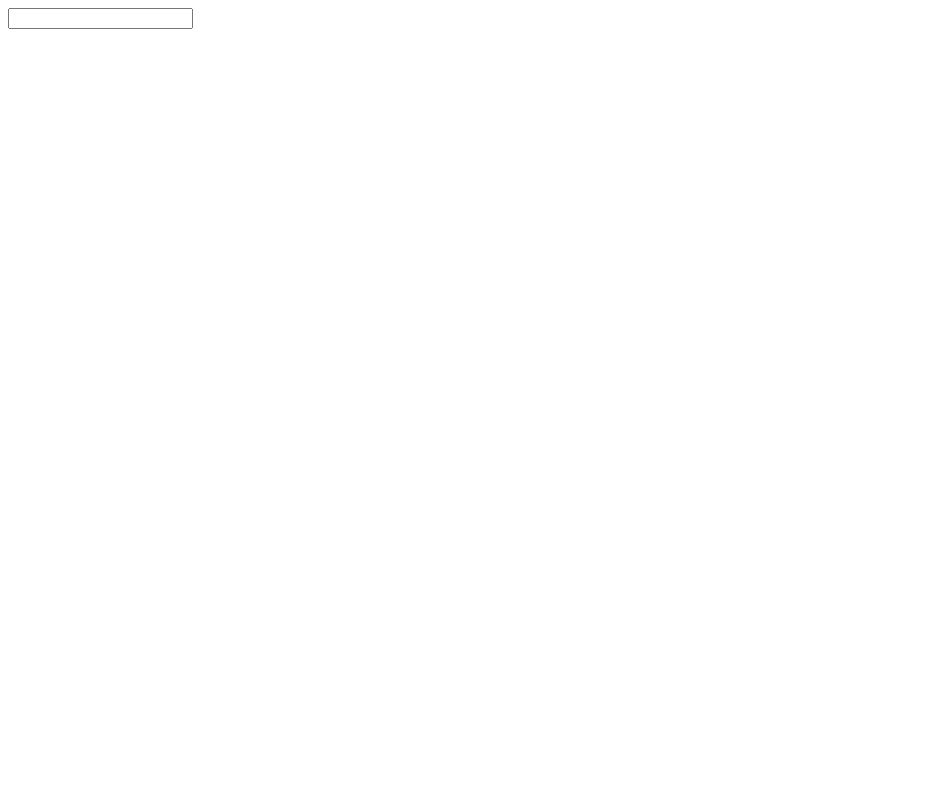
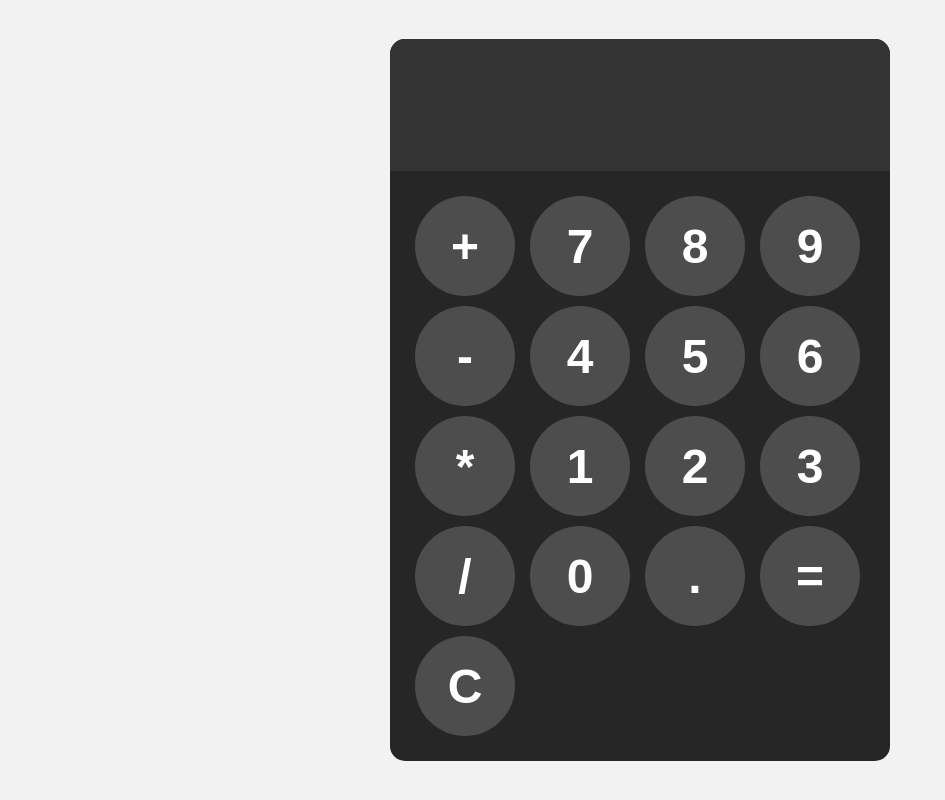
Before and after one commit to gxstavomiguel/calculator, a plain HTML site: page index.html in a window 1280 px wide. Shown: the whole page, without its empty margins (0-945 px from the left). Drawn offline with Linux system fonts and the light colour scheme.

Commit message:
Estilizando a calculadora

```diff
--- a/index.html
+++ b/index.html
@@ -11,7 +11,23 @@
     <div id="calculator">
         <input id="display" readonly>
         <div id="keys">
-
+            <button onClick="appendToDisplay('+')" class="operator-btn">+</button>
+            <button onClick="appendToDisplay('7')">7</button>
+            <button onClick="appendToDisplay('8')">8</button>
+            <button onClick="appendToDisplay('9')">9</button>
+            <button onClick="appendToDisplay('-')" operator-btn>-</button>
+            <button onClick="appendToDisplay('4')">4</button>
+            <button onClick="appendToDisplay('5')">5</button>
+            <button onClick="appendToDisplay('6')">6</button>
+            <button onClick="appendToDisplay('*')" operator-btn>*</button>
+            <button onClick="appendToDisplay('1')">1</button>
+            <button onClick="appendToDisplay('2')">2</button>
+            <button onClick="appendToDisplay('3')">3</button>
+            <button onClick="appendToDisplay('/')" operator-btn>/</button>
+            <button onClick="appendToDisplay('0')">0</button>
+            <button onClick="appendToDisplay('.')">.</button>
+            <button onClick="calculate()">=</button>
+            <button onClick="clearDisplay()" operator-btn>C</button>
         </div>
     </div>
 
--- a/styles.css
+++ b/styles.css
@@ -0,0 +1,57 @@
+body{
+    margin: 0;
+    display: flex;
+    justify-content: center;
+    align-items: center;
+    height: 100vh;
+    background-color: hsl(0, 0%, 95%);
+}
+
+#calculator{
+    font-family: Arial, sans-serif;
+    background-color: hsl(0, 0%, 15%);
+    border-radius: 15px;
+    max-width: 500px;
+    overflow: hidden;
+}
+
+#display{
+    width:100%;
+    padding: 20px;
+    font-size: 5rem;
+    text-align: left;
+    border:none;
+    background-color: hsl(0, 0%, 20%);
+    color:white;
+}
+
+#keys{
+    display: grid;
+    grid-template-columns: repeat(4, 1fr);
+    gap: 10px;
+    padding: 25px;
+
+}
+
+button{
+    width: 100px;
+    height: 100px;
+    border-radius: 50px;
+    border: none;
+    background-color: hsl(0, 0%, 30%);
+    color: white;
+    font-size: 3rem;
+    font-weight: bold;
+    cursor: pointer;
+}
+
+button:hover{
+    background-color: hsl(0, 0%, 40%);
+}
+button:active{
+    background-color: hsl(0, 0%, 50%);
+}
+
+.operator-btn{
+
+}
```
